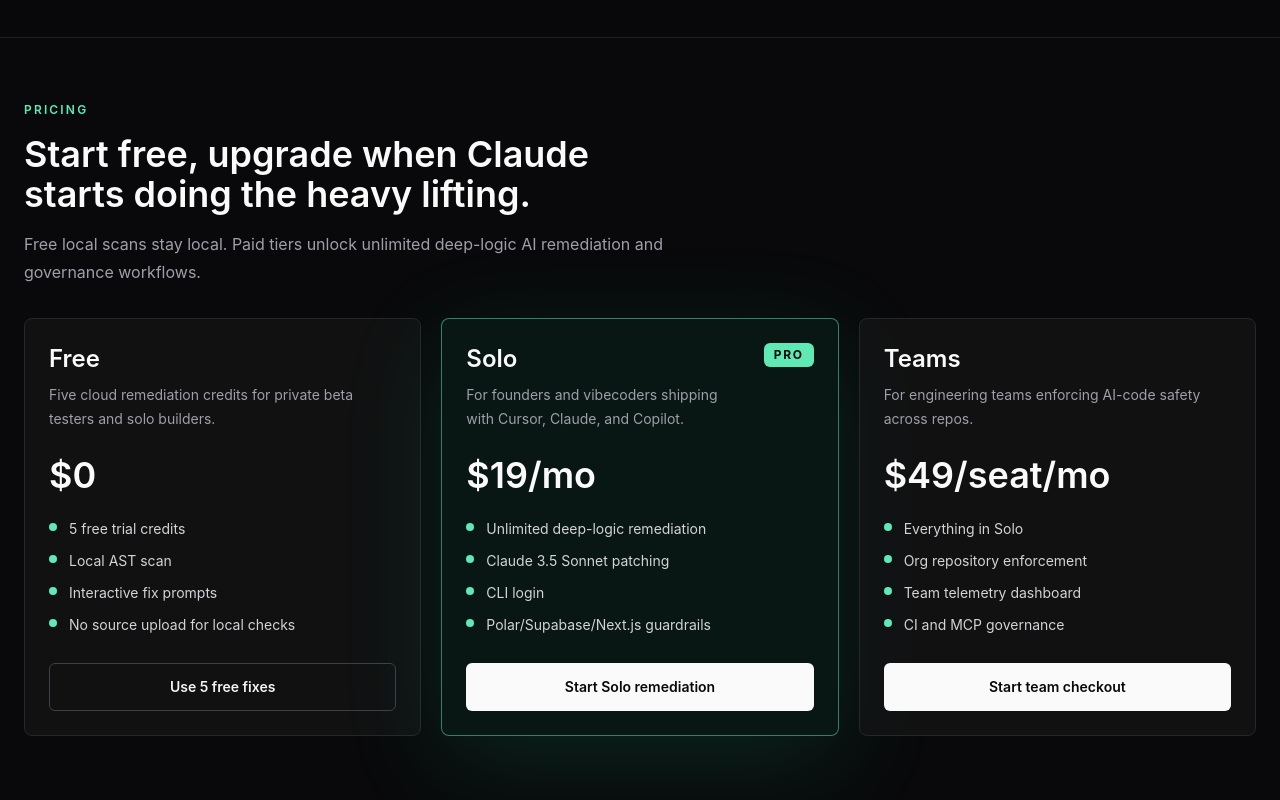
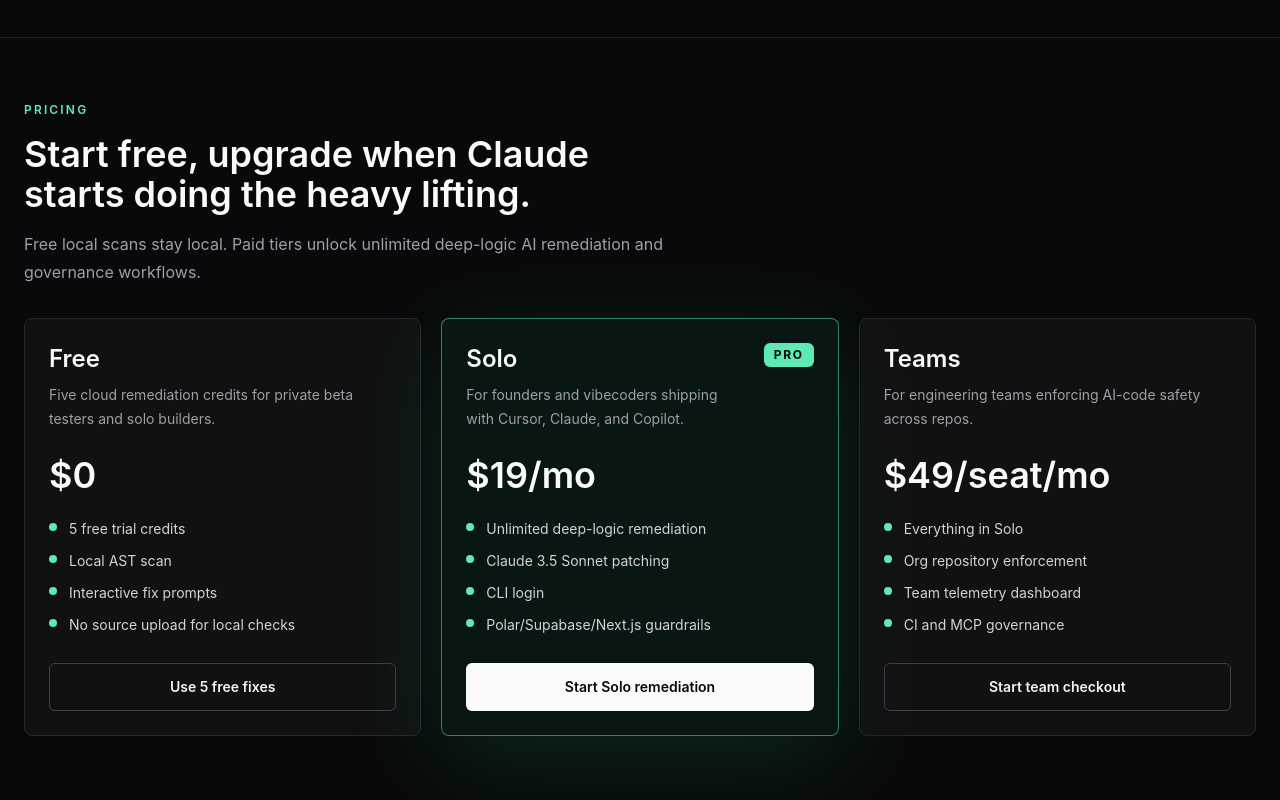
Before and after one commit to av29nassh-sketch/PreFlight, a Next.js app in the folder preflight-dashboard/: page / in a window 1280 px wide. Shown: the part 1315-2115 px from the top of the page. Built offline with nearby package versions, Linux system fonts and the light colour scheme.

Commit message:
fix: enforce static signup intercept routes on pricing ctas

```diff
--- a/preflight-dashboard/app/(marketing)/page.tsx
+++ b/preflight-dashboard/app/(marketing)/page.tsx
@@ -33,6 +33,7 @@
     description: "Five cloud remediation credits for private beta testers and solo builders.",
     features: ["5 free trial credits", "Local AST scan", "Interactive fix prompts", "No source upload for local checks"],
     cta: "Use 5 free fixes",
+    href: "/dashboard",
     muted: true
   },
   {
@@ -41,7 +42,7 @@
     description: "For founders and vibecoders shipping with Cursor, Claude, and Copilot.",
     features: ["Unlimited deep-logic remediation", "Claude 3.5 Sonnet patching", "CLI login", "Polar/Supabase/Next.js guardrails"],
     cta: "Start Solo remediation",
-    plan: "solo" as const,
+    href: `/signup?redirect_to=${encodeURIComponent("https://polar.sh/YOUR_ORG/products/preflight-solo")}`,
     featured: true
   },
   {
@@ -50,18 +51,9 @@
     description: "For engineering teams enforcing AI-code safety across repos.",
     features: ["Everything in Solo", "Org repository enforcement", "Team telemetry dashboard", "CI and MCP governance"],
     cta: "Start team checkout",
-    plan: "teams" as const
+    href: `/signup?redirect_to=${encodeURIComponent("https://polar.sh/YOUR_ORG/products/preflight-teams")}`
   }
 ];
-
-const polarCheckoutLinks = {
-  solo: process.env.POLAR_SOLO_CHECKOUT_URL || "https://polar.sh/YOUR_ORG/products/preflight-solo",
-  teams: process.env.POLAR_TEAMS_CHECKOUT_URL || "https://polar.sh/YOUR_ORG/products/preflight-teams"
-};
-
-function buildAuthCheckoutUrl(checkoutUrl: string) {
-  return `/signup?redirect_to=${encodeURIComponent(checkoutUrl)}`;
-}
 
 function TerminalDemo() {
   return (
@@ -201,18 +193,16 @@
                   </li>
                 ))}
               </ul>
-              {"plan" in plan ? (
-                <a
-                  className="mt-7 inline-flex h-12 w-full items-center justify-center rounded-md bg-zinc-50 px-5 text-sm font-semibold text-zinc-950 hover:bg-emerald-200 focus-visible:outline focus-visible:outline-2 focus-visible:outline-offset-2 focus-visible:outline-emerald-300 active:translate-y-px disabled:cursor-wait disabled:opacity-70"
-                  href={buildAuthCheckoutUrl(polarCheckoutLinks[plan.plan])}
-                >
-                  {plan.cta}
-                </a>
-              ) : (
-                <a className="mt-7 inline-flex h-12 w-full items-center justify-center rounded-md border border-zinc-700 px-5 text-sm font-semibold text-zinc-100 hover:border-zinc-500 hover:bg-zinc-900 focus-visible:outline focus-visible:outline-2 focus-visible:outline-offset-2 focus-visible:outline-emerald-300 active:translate-y-px" href="/dashboard">
-                  {plan.cta}
-                </a>
-              )}
+              <a
+                className={
+                  plan.featured
+                    ? "mt-7 inline-flex h-12 w-full items-center justify-center rounded-md bg-zinc-50 px-5 text-sm font-semibold text-zinc-950 hover:bg-emerald-200 focus-visible:outline focus-visible:outline-2 focus-visible:outline-offset-2 focus-visible:outline-emerald-300 active:translate-y-px disabled:cursor-wait disabled:opacity-70"
+                    : "mt-7 inline-flex h-12 w-full items-center justify-center rounded-md border border-zinc-700 px-5 text-sm font-semibold text-zinc-100 hover:border-zinc-500 hover:bg-zinc-900 focus-visible:outline focus-visible:outline-2 focus-visible:outline-offset-2 focus-visible:outline-emerald-300 active:translate-y-px"
+                }
+                href={plan.href}
+              >
+                {plan.cta}
+              </a>
             </article>
           ))}
         </div>
```
